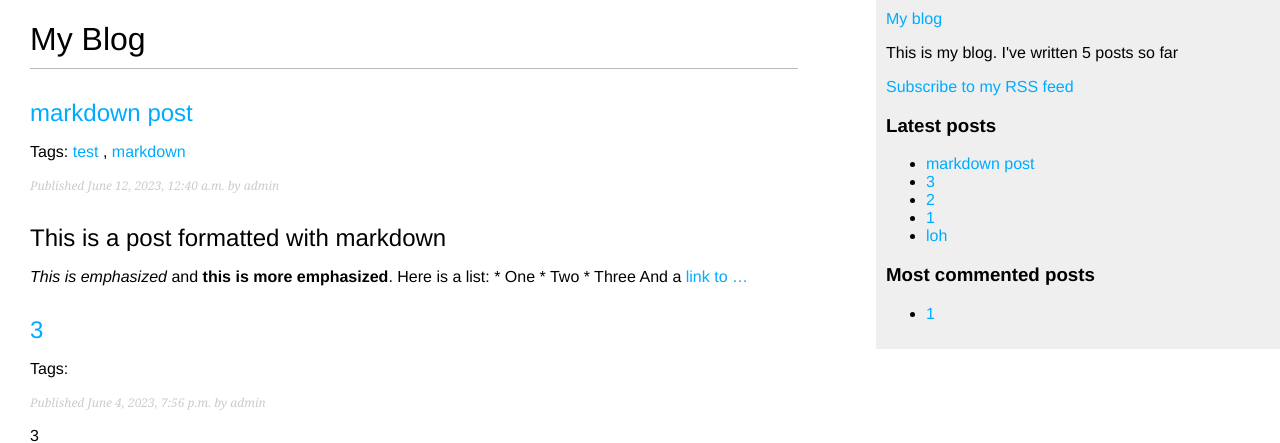
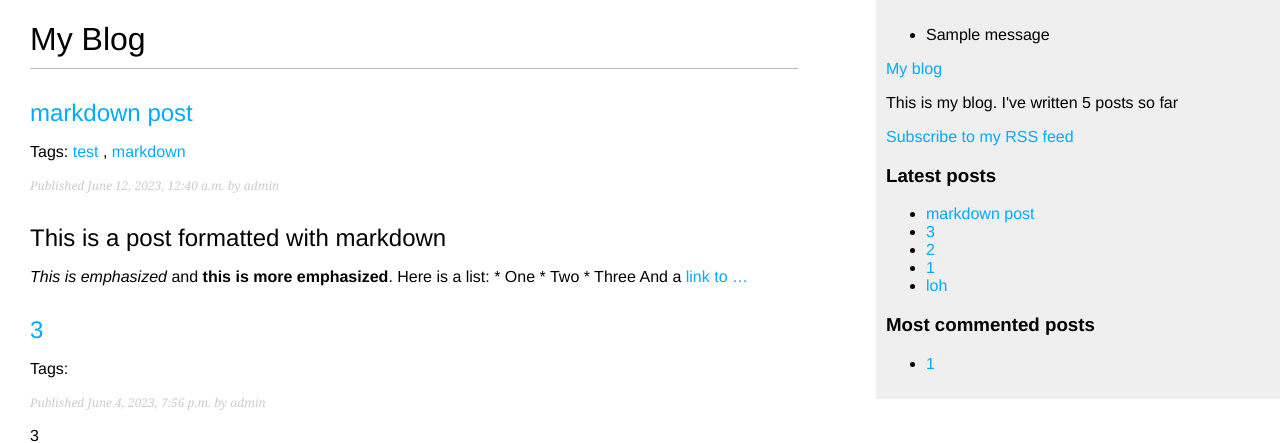
Before and after one commit to VEIIEV/djangoProject_Blog, a Django app: page /blog/ in a window 1280 px wide. Shown: the top 443 px of the page. Run offline with Django 3.2, Linux system fonts and the light colour scheme; data comes from the database, SQL or seed files in the repository; one stand-in notice (Sample message) is shown; parts of the project's set-up code (start-up, migrations or seed data) failed here and were passed over.

Commit message:
посмотрел как работают регулярные выражения в url путях и  шорткат redirect(), теперь при переходе по несущ url происходит перенаправление на главную страницу

```diff
--- a/blog/templates/blog/base.html
+++ b/blog/templates/blog/base.html
@@ -12,6 +12,13 @@
     {% endblock %}
 </div>
 <div id="sidebar">
+    {% if messages %}
+        <ul class="messages">
+            {% for message in messages %}
+                <li{% if message.tags %} class="{{ message.tags }}"{% endif %}>{{ message }}</li>
+            {% endfor %}
+        </ul>
+    {% endif %}
     <a href={% url 'blog:post_list' %}>My blog</a>
     <p>
         This is my blog.
--- a/blog/urls.py
+++ b/blog/urls.py
@@ -1,4 +1,5 @@
-from django.urls import path
+from django.urls import path, re_path
+
 from . import views
 from .feeds import LatestPostsFeed
 
@@ -15,4 +16,5 @@ urlpatterns = [
     path('<int:post_id>/comment/', views.post_comment, name='post_comment'),
     path('feeds/', LatestPostsFeed(), name='post_feed'),
     path('search/', views.post_search, name='post_search'),
+    re_path(r'(.*)', views.redir_to_main_page, name='redir_to_main_page'),
 ]
--- a/blog/views.py
+++ b/blog/views.py
@@ -1,11 +1,12 @@
 from django.core.mail import send_mail
 from django.core.paginator import Paginator, EmptyPage, PageNotAnInteger
 from django.db.models import Count
-from django.shortcuts import render, get_object_or_404
+from django.shortcuts import render, get_object_or_404, redirect
 from django.views.decorators.http import require_POST
 from django.views.generic import ListView
 from taggit.models import Tag
 from django.contrib.postgres.search import SearchVector
+from django.contrib import messages
 
 import djangoProject.settings
 from .forms import EmailPostForm, CommentForm, SearchForm
@@ -163,3 +164,8 @@ def post_search(request):
                   {'form': form,
                    'query': query,
                    'results': results})
+
+# создал вьюшку редирект на главную страницу если введен некорректный url
+def redir_to_main_page(request, id):
+    messages.add_message(request, messages.INFO, 'you were redirected on main page')
+    return redirect('blog:post_list')
```
